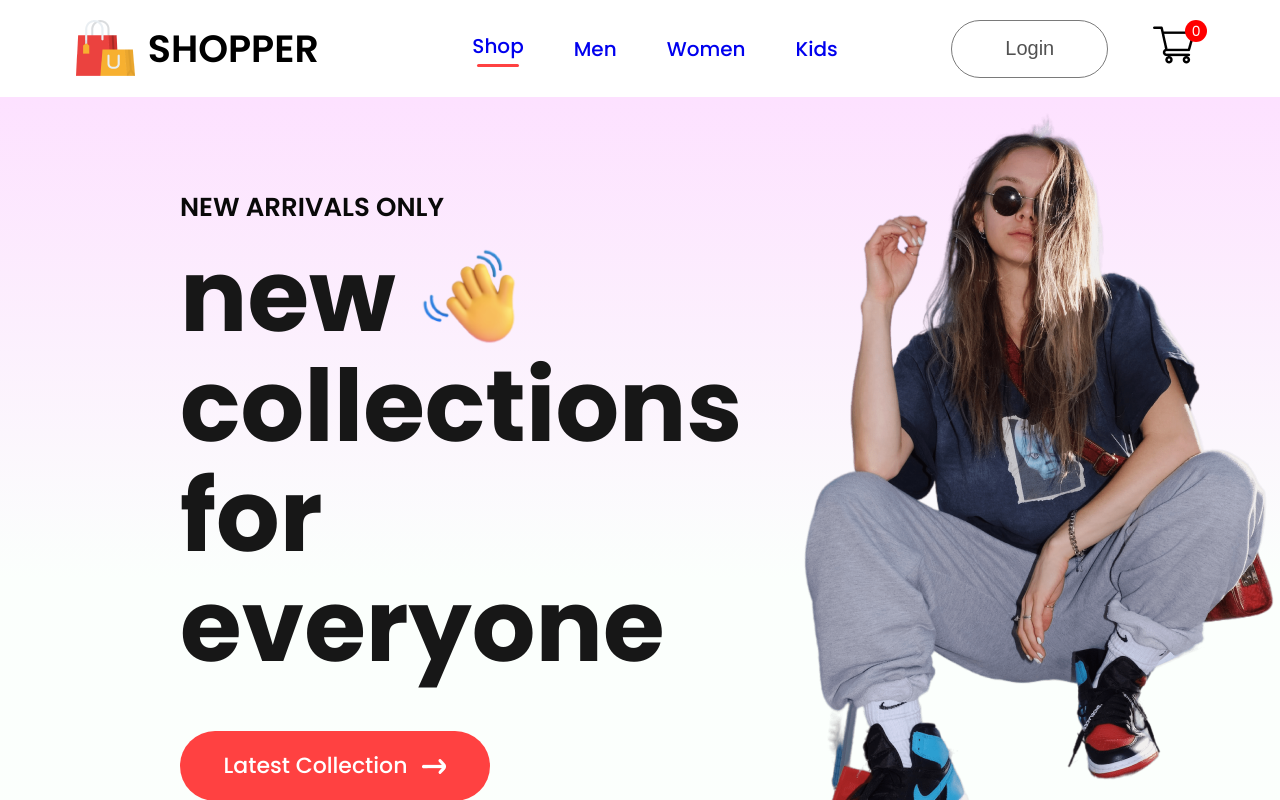
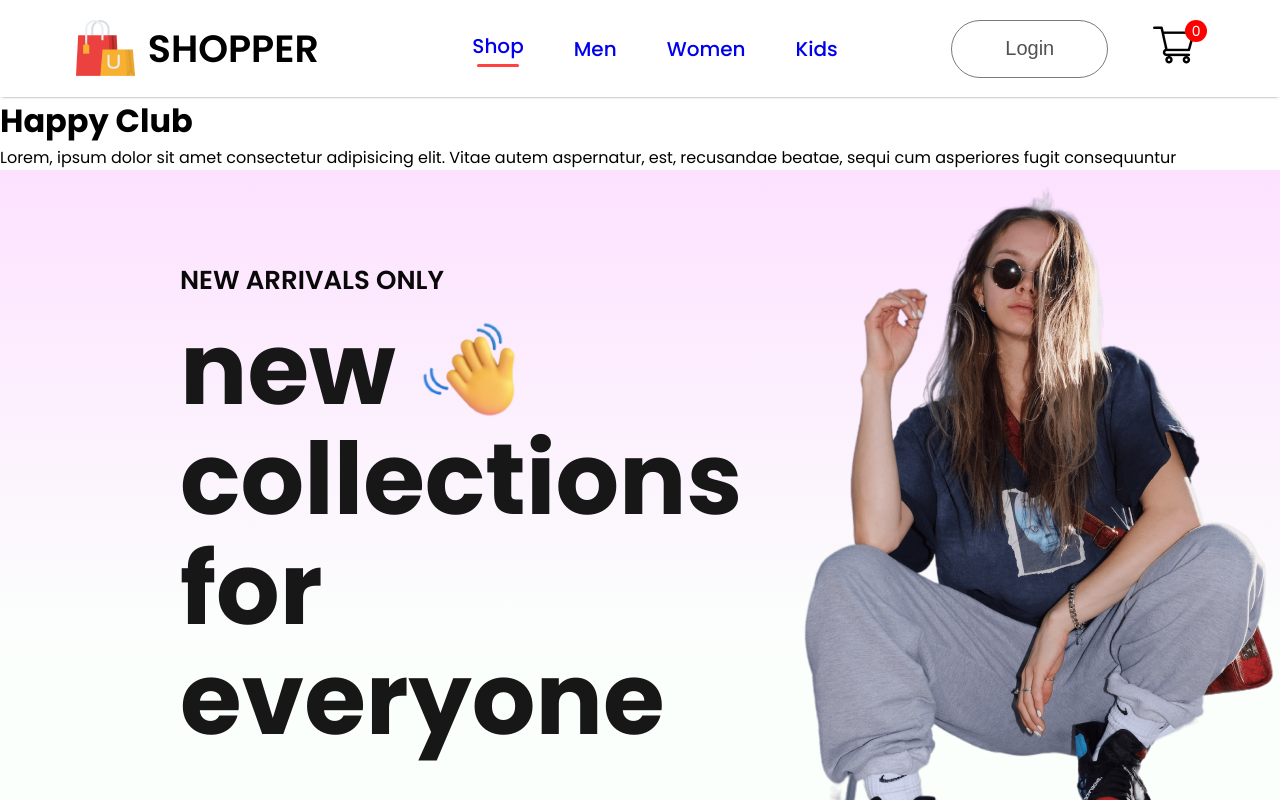
Before and after one commit to Zeeshan2201/frontend, a React (Create React App) app: page / in a window 1280 px wide. Shown: the top 800 px of the page. Built offline with nearby package versions, Linux system fonts and the light colour scheme.

Commit message:
faisalfile

```diff
--- a/src/Components/Hero/Faisal.jsx
+++ b/src/Components/Hero/Faisal.jsx
@@ -3,7 +3,15 @@ import React from 'react'
 const Faisal = () => {
   return (
     <div>
-      <div className="hero-right">
+      <div className="card">
+
+        <div className="heading">
+            <h1>Happy Club</h1>
+        </div>
+
+        <div className="description">
+            <p>Lorem, ipsum dolor sit amet consectetur adipisicing elit. Vitae autem aspernatur, est, recusandae beatae, sequi cum asperiores fugit consequuntur </p>
+        </div>
 
       </div>
     </div>
```
